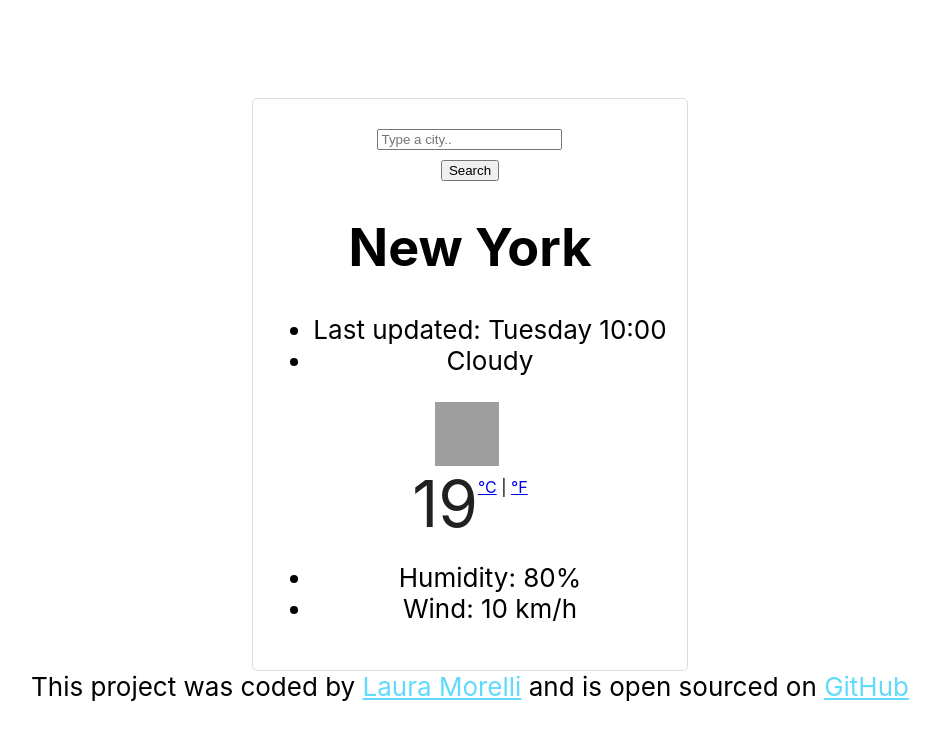
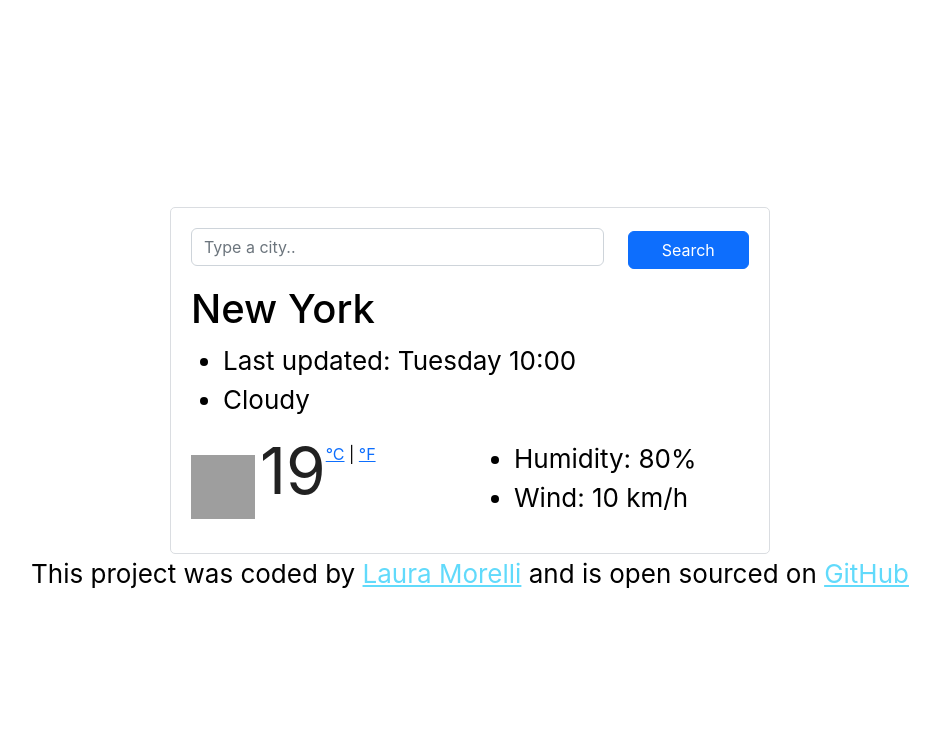
Before and after one commit to laumo15/react-weather-app, a React (Create React App) app: page / in a window 1280 px wide. Shown: the top 740 px of the page, without its empty margins (170-1110 px from the left). Built offline with nearby package versions, Linux system fonts and the light colour scheme; grey boxes are pictures that could not be loaded.

Commit message:
Added bootstrap

```diff
--- a/package.json
+++ b/package.json
@@ -6,9 +6,10 @@
     "@testing-library/jest-dom": "^5.16.5",
     "@testing-library/react": "^13.4.0",
     "@testing-library/user-event": "^13.5.0",
+    "bootstrap": "^5.2.3",
     "react": "^18.2.0",
     "react-dom": "^18.2.0",
-    "react-scripts": "5.0.1",
+    "react-scripts": "^5.0.1",
     "web-vitals": "^2.1.4"
   },
   "scripts": {
--- a/src/App.js
+++ b/src/App.js
@@ -1,5 +1,6 @@
 import './App.css';
 import Weather from "./Weather";
+import "bootstrap/dist/css/bootstrap.css";
 
 function App() {
   return (
--- a/src/Weather.css
+++ b/src/Weather.css
@@ -2,6 +2,8 @@
   padding: 20px;
   border: 1px solid #dadde1;
   border-radius: 5px;
+  width: 600px;
+  text-align: left;
 }
 
 .Weather .overview {
--- a/src/Weather.js
+++ b/src/Weather.js
@@ -48,12 +48,10 @@ export default function Weather() {
               alt={weatherData.description}
               className="float-left"
             />
-            <div className="float-left">
               <strong>{weatherData.temperature}</strong>
               <span className="units">
                 <a href="/">°C</a> | <a href="/">°F</a>
               </span>
-            </div>
           </div>
         </div>
         <div className="col-6">
--- a/src/index.js
+++ b/src/index.js
@@ -1,5 +1,6 @@
 import React from 'react';
 import ReactDOM from 'react-dom/client';
+import "bootstrap/dist/css/bootstrap.css";
 import './index.css';
 import App from './App';
 import reportWebVitals from './reportWebVitals';
```
Also changed, not shown: 1 other file (tests, documents, lock files or other folders).
